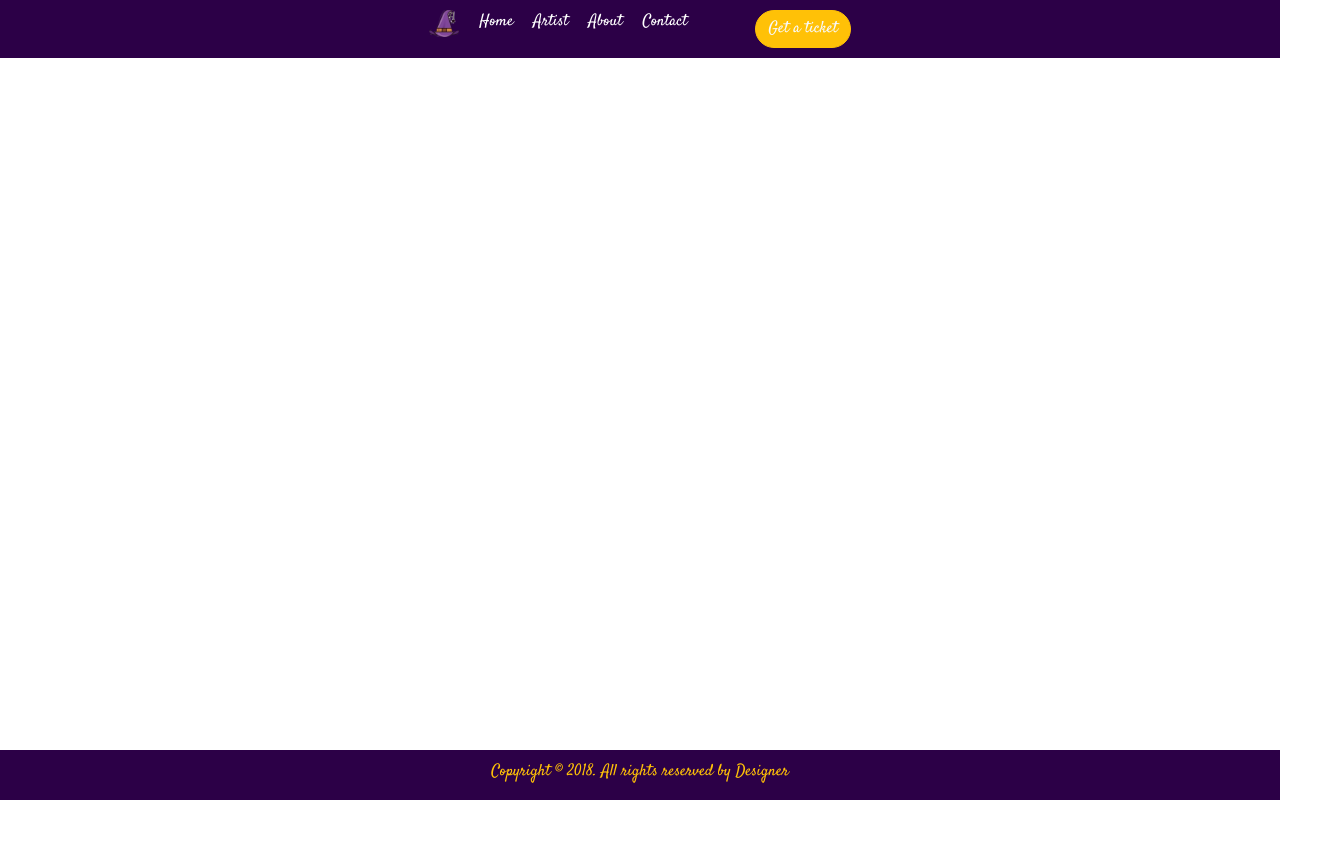
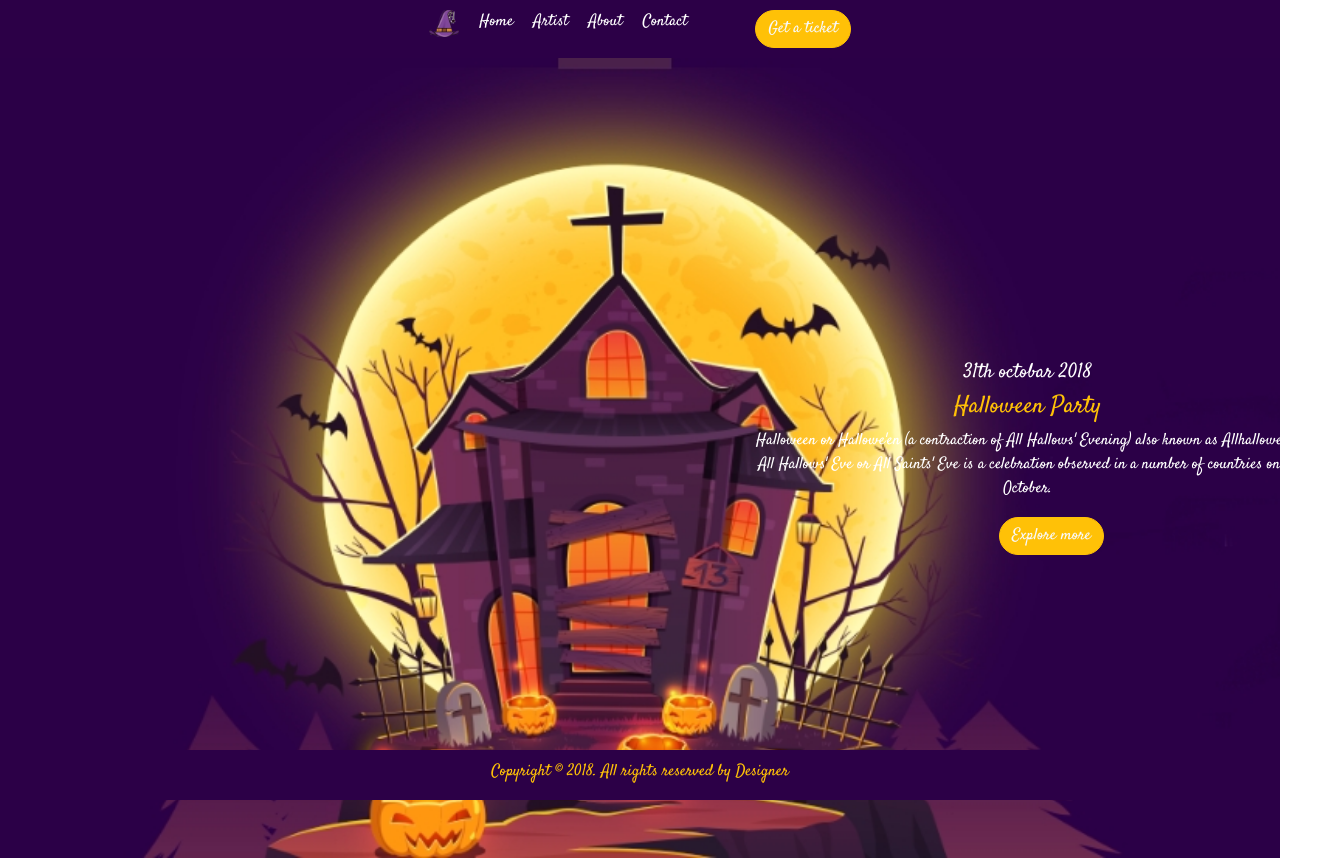
Before and after one commit to TebaNady/React, a React (Create React App) app: page / in a window 1280 px wide. Shown: the whole page, 1318 px wide, since content can reach past the window. Before the commit the page ends 800 px from the top, so only its background shows below. Built offline with nearby package versions, Linux system fonts and the light colour scheme.

Commit message:
Change fatal

```diff
--- /dev/null
+++ b/src/App.js
@@ -0,0 +1,23 @@
+import { RouterProvider, createBrowserRouter } from 'react-router-dom';
+import './App.css';
+import Artist from './Components/Artist/Artist';
+import LayOut from './Components/LayOut/LayOut';
+import About from './Components/About/About'
+import Contact from './Components/Contact/Contact'
+import Home from './Components/Home/Home';
+const routes = createBrowserRouter([{
+  path: "", element: <LayOut />, children: [
+    { index : true, element: <Home /> },
+    { path: "home", element: <Home /> },
+    { path: "artist", element: <Artist /> },
+    { path: "about", element: <About /> },
+    { path: "contact", element: <Contact /> },
+  ]
+}])
+function App() {
+  return (
+    <RouterProvider router={routes}></RouterProvider>
+  );
+}
+
+export default App;
--- a/src/Components/Home/Home.module.css
+++ b/src/Components/Home/Home.module.css
@@ -5,6 +5,7 @@
   background-repeat: no-repeat;
   background-size: cover;
   background-attachment: fixed;
+  width:100%;
   margin: 0;
   padding: 0;
   text-align: center;
--- a/src/index.js
+++ b/src/index.js
@@ -1,11 +1,11 @@
 import React from 'react';
 import ReactDOM from 'react-dom/client';
-import './index.css';
 import App from './App';
 import reportWebVitals from './reportWebVitals';
 import 'bootstrap/dist/css/bootstrap.min.css'
 import 'bootstrap/dist/js/bootstrap.bundle.min.js'
 import 'font-awesome/css/font-awesome.min.css';
+import './index.css';
 
 const root = ReactDOM.createRoot(document.getElementById('root'));
 root.render(
```
